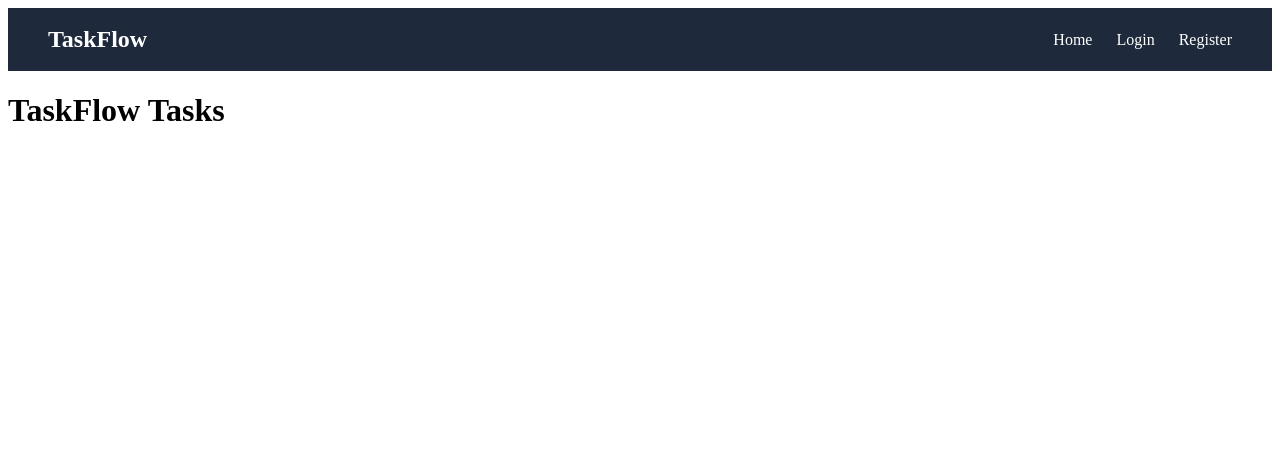
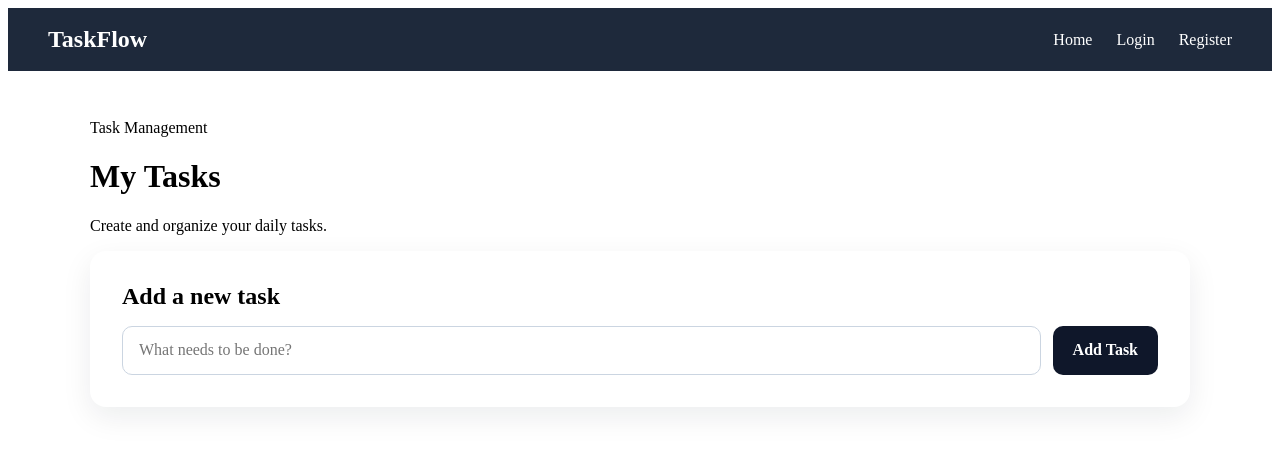
Before and after one commit to mizuhar/taskflow, a React (Vite) app: page /tasks in a window 1280 px wide. Shown: the top 450 px of the page. Built offline with nearby package versions, Linux system fonts and the light colour scheme; no server answers.

Commit message:
implement task creation with Firestore

```diff
--- a/src/components/tasks/TaskForm.jsx
+++ b/src/components/tasks/TaskForm.jsx
@@ -1,6 +1,7 @@
 import { useState } from "react";
 import { addTask } from "../../services/taskService";
 import { useAuth } from "../../context/AuthContext";
+import styles from "./TaskForm.module.css";
 
 function TaskForm() {
   const [title, setTitle] = useState("");
@@ -39,20 +40,29 @@ function TaskForm() {
   };
 
   return (
-    <form onSubmit={handleSubmit}>
+    <section className={styles.card}>
+      <h2>Add a new task</h2>
+
+      <form onSubmit={handleSubmit} className={styles.form}>
         <input
           type="text"
           value={title}
           onChange={(event) => setTitle(event.target.value)}
-        placeholder="Enter a task"
+          placeholder="What needs to be done?"
+          className={styles.input}
         />
 
-      <button type="submit" disabled={submitting}>
+        <button
+          type="submit"
+          disabled={submitting}
+          className={styles.button}
+        >
           {submitting ? "Adding..." : "Add Task"}
         </button>
+      </form>
 
-      {error && <p>{error}</p>}
-    </form>
+      {error && <p className={styles.error}>{error}</p>}
+    </section>
   );
 }
 
--- /dev/null
+++ b/src/components/tasks/TaskForm.module.css
@@ -0,0 +1,64 @@
+.card {
+  background: white;
+  padding: 2rem;
+  border-radius: 16px;
+  box-shadow: 0 10px 30px rgba(15, 23, 42, 0.08);
+}
+
+.card h2 {
+  margin: 0 0 1rem;
+}
+
+.form {
+  display: flex;
+  gap: 0.75rem;
+}
+
+.input {
+  flex: 1;
+  padding: 0.9rem 1rem;
+  border: 1px solid #cbd5e1;
+  border-radius: 10px;
+  font: inherit;
+}
+
+.input:focus {
+  outline: none;
+  border-color: #38bdf8;
+  box-shadow: 0 0 0 3px rgba(56, 189, 248, 0.18);
+}
+
+.button {
+  border: none;
+  border-radius: 10px;
+  padding: 0.9rem 1.25rem;
+  background: #0f172a;
+  color: white;
+  font: inherit;
+  font-weight: 600;
+  cursor: pointer;
+}
+
+.button:hover {
+  background: #1e293b;
+}
+
+.button:disabled {
+  opacity: 0.6;
+  cursor: not-allowed;
+}
+
+.error {
+  margin: 0.75rem 0 0;
+  color: #dc2626;
+}
+
+@media (max-width: 600px) {
+  .form {
+    flex-direction: column;
+  }
+
+  .button {
+    width: 100%;
+  }
+}
--- a/src/pages/Dashboard.jsx
+++ b/src/pages/Dashboard.jsx
@@ -4,7 +4,6 @@ import { useAuth } from "../context/AuthContext";
 import WelcomeCard from "../components/dashboard/WelcomeCard";
 import StatsCard from "../components/dashboard/StatsCard";
 import EmptyState from "../components/dashboard/EmptyState";
-import TaskForm from "../components/tasks/TaskForm";
 
 
 function Dashboard() {
@@ -19,7 +18,6 @@ function Dashboard() {
 
 
   <WelcomeCard />
-   <TaskForm />
   <StatsCard />
   {/* <EmptyState /> */}
 </main>
--- a/src/pages/Tasks.jsx
+++ b/src/pages/Tasks.jsx
@@ -1,5 +1,18 @@
+import TaskForm from "../components/tasks/TaskForm";
+import styles from "./Tasks.module.css";
+
 function Tasks() {
-  return <h1>TaskFlow Tasks</h1>;
+  return (
+     <main className={styles.container}>
+      <div>
+        <p>Task Management</p>
+        <h1>My Tasks</h1>
+        <p>Create and organize your daily tasks.</p>
+      </div>
+
+      <TaskForm />
+    </main>
+  );
 }
 
 export default Tasks;
--- /dev/null
+++ b/src/pages/Tasks.module.css
@@ -0,0 +1,5 @@
+.container {
+  max-width: 1100px;
+  margin: 0 auto;
+  padding: 2rem;
+}
```
Lines whose indentation alone changed are shown as unchanged.
